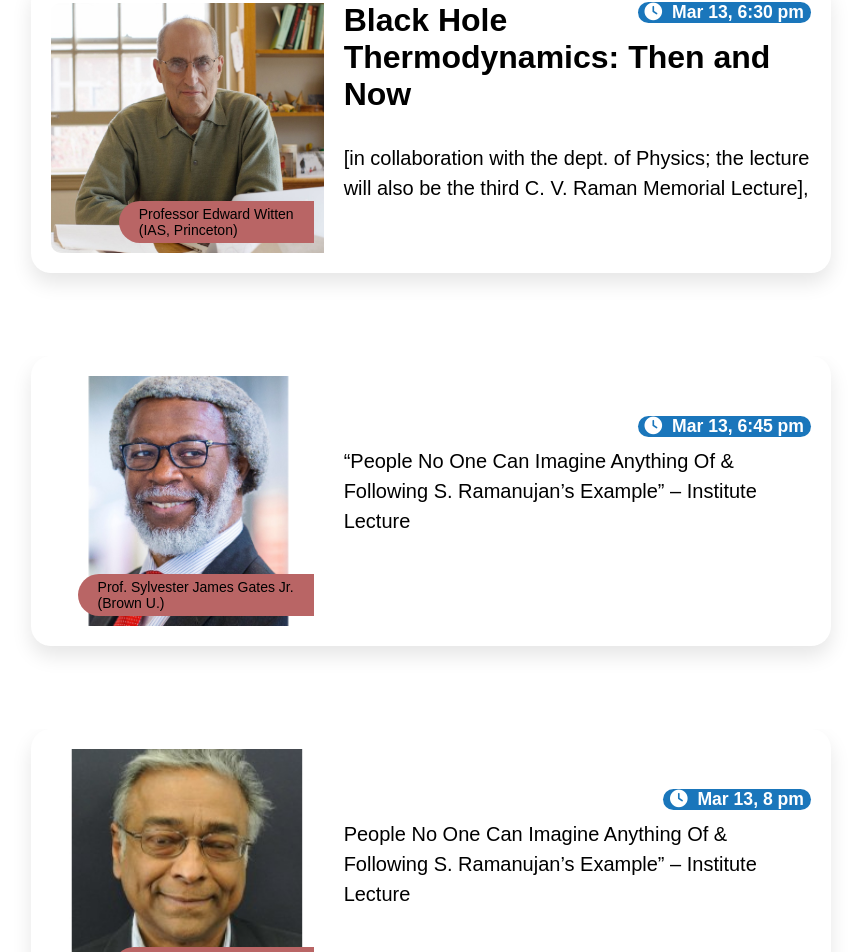
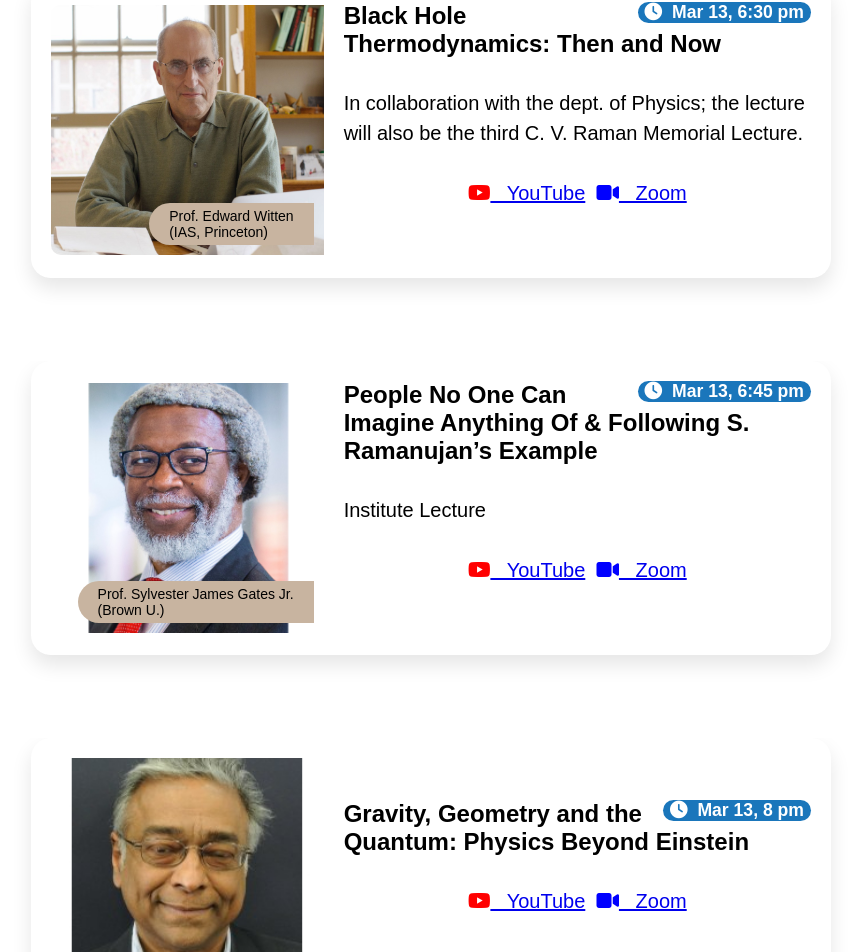
Before and after one commit to luckyIITR/IRD, a React (Create React App) app: page / in a window 1280 px wide. Shown: the part 1518-2470 px from the top of the page, without its empty margins (209-1070 px from the left). Built offline with nearby package versions, Linux system fonts and the light colour scheme.

Commit message:
integrate

```diff
--- a/src/App.css
+++ b/src/App.css
@@ -550,7 +550,7 @@ nav ul li a {
   border-top-left-radius: 50px;
   border-bottom-left-radius: 50px;
   padding: 5px 20px;
-  background-color: rgb(185, 101, 101);
+  background-color: rgb(200, 180, 160);
   text-transform: capitalize;
   font-size: 14px;
 }
--- a/src/compo/ContactCompo/Sir.js
+++ b/src/compo/ContactCompo/Sir.js
@@ -31,7 +31,7 @@ function Sir() {
                     {" "}
                   </i>
                   &nbsp;
-                  <span>ism2021@iitr.ac.in</span>
+                  <span>irdc@iitr.ac.in</span>
                   <br />
                   <i
                     className="fas fa-envelope-square"
--- a/src/compo/Header/Header.js
+++ b/src/compo/Header/Header.js
@@ -14,7 +14,7 @@ function Header() {
           <br />
           Research Day
         </h1>
-        <p>13-14th March</p>
+        <p>13-14 March</p>
         <div className="links">
           <Link to="/Register" className="btn">
             Registration for Talks
--- a/src/compo/Home-Rest/Speakers.js
+++ b/src/compo/Home-Rest/Speakers.js
@@ -13,7 +13,7 @@ function Speakers() {
                         <div className="card-thumb">
                             <img src={speaker1} className="client-img" alt="" />
                             <span className="client-name">
-                Professor Edward Witten
+                                Prof. Edward Witten
                                 <br />
                                 (IAS, Princeton)
                             </span>
@@ -23,11 +23,23 @@ function Speakers() {
                                 <i className="fas fa-clock"> </i>&nbsp; Mar 13, 6:30 pm
                             </div>
 
-              <h1>Black Hole Thermodynamics: Then and Now</h1>
+                            <h2>Black Hole Thermodynamics: Then and Now</h2>
                             <p className="review">
-                [in collaboration with the dept. of Physics; the lecture will
-                also be the third C. V. Raman Memorial Lecture],
+                                In collaboration with the dept. of Physics; the lecture will
+                                also be the third C. V. Raman Memorial Lecture.
                             </p>
+                            <div className="review" style={{display: "flex", flexWrap: "wrap", justifyContent : "center"}}>
+                                <div className="lect">
+                                    <a className="ui button outline lifeAtIITRButton" href="https://youtu.be/IIwiM777OzQ"
+                                        target={'_blank'} rel="noopener noreferrer" >
+                                        <i className="fab fa-youtube" style={{ color: "red" }}> </i>&nbsp;&nbsp; YouTube</a>
+                                </div>&nbsp;&nbsp;
+                                <div className="lect">
+                                    <a className="ui button outline lifeAtIITRButton" href="https://youtu.be/IIwiM777OzQ"
+                                        target={'_blank'} rel="noopener noreferrer" >
+                                        <i className="fas fa-video" style={{ color: "blue" }}> </i>&nbsp;&nbsp; Zoom</a>
+                                </div>
+                            </div>
                         </div>
                     </div>
                 </div>
@@ -47,11 +59,22 @@ function Speakers() {
                             <div className="time">
                                 <i className="fas fa-clock"> </i>&nbsp; Mar 13, 6:45 pm
                             </div>
-              <h2></h2>
+                            <h2>People No One Can Imagine Anything Of & Following S. Ramanujan’s Example</h2>
                             <p className="review">
-                “People No One Can Imagine Anything Of & Following S.
-                Ramanujan’s Example” – Institute Lecture
+                                Institute Lecture
                             </p>
+                            <div className="review" style={{display: "flex", flexWrap: "wrap", justifyContent : "center"}}>
+                                <div className="lect">
+                                    <a className="ui button outline lifeAtIITRButton" href="https://youtu.be/IIwiM777OzQ"
+                                        target={'_blank'} rel="noopener noreferrer" >
+                                        <i className="fab fa-youtube" style={{ color: "red" }}> </i>&nbsp;&nbsp; YouTube</a>
+                                </div>&nbsp;&nbsp;
+                                <div className="lect">
+                                    <a className="ui button outline lifeAtIITRButton" href="https://youtu.be/IIwiM777OzQ"
+                                        target={'_blank'} rel="noopener noreferrer" >
+                                        <i className="fas fa-video" style={{ color: "blue" }}> </i>&nbsp;&nbsp; Zoom</a>
+                                </div>
+                            </div>
                         </div>
                     </div>
                 </div>
@@ -71,11 +94,19 @@ function Speakers() {
                             <div className="time">
                                 <i className="fas fa-clock"> </i>&nbsp; Mar 13, 8 pm
                             </div>
-              <h1></h1>
-              <p className="review">
-                People No One Can Imagine Anything Of & Following S. Ramanujan’s
-                Example” – Institute Lecture
-              </p>
+                            <h2>Gravity, Geometry and the Quantum: Physics Beyond Einstein</h2>
+                            <div className="review" style={{display: "flex", flexWrap: "wrap", justifyContent : "center"}}>
+                                <div className="lect">
+                                    <a className="ui button outline lifeAtIITRButton" href="https://youtu.be/IIwiM777OzQ"
+                                        target={'_blank'} rel="noopener noreferrer" >
+                                        <i className="fab fa-youtube" style={{ color: "red" }}> </i>&nbsp;&nbsp; YouTube</a>
+                                </div>&nbsp;&nbsp;
+                                <div className="lect">
+                                    <a className="ui button outline lifeAtIITRButton" href="https://youtu.be/IIwiM777OzQ"
+                                        target={'_blank'} rel="noopener noreferrer" >
+                                        <i className="fas fa-video" style={{ color: "blue" }}> </i>&nbsp;&nbsp; Zoom</a>
+                                </div>
+                            </div>
                         </div>
                     </div>
                 </div>
```
Also changed, not shown: 16 other files (tests, documents, lock files or other folders). Lines whose indentation alone changed are shown as unchanged.
